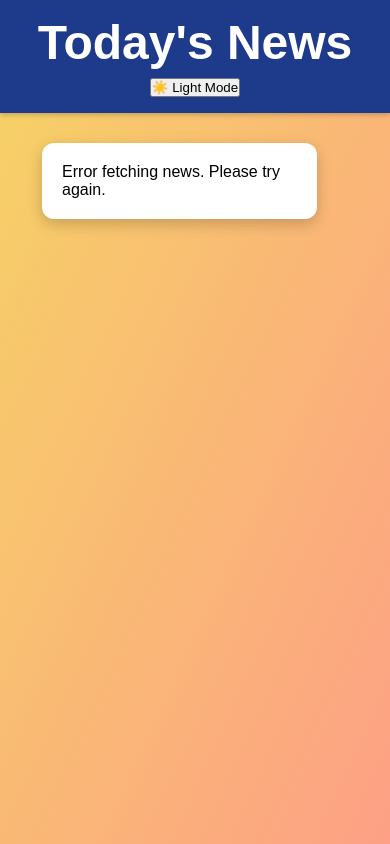
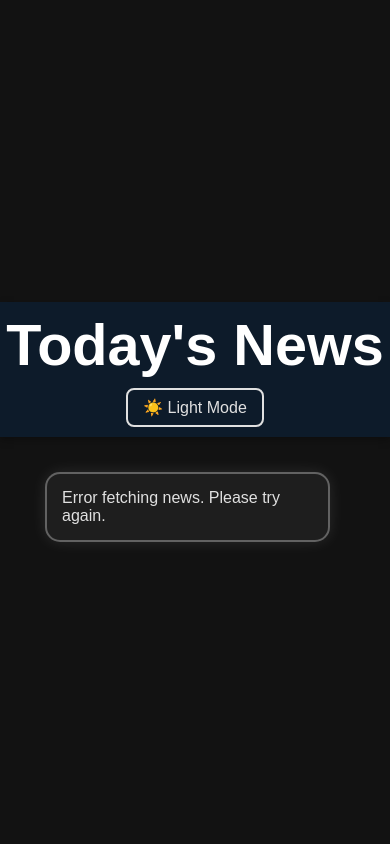
Before and after one commit to Sanjay7033/World-News, a plain HTML site: page index.html in a window 390 px wide. Both pictures are taken after a click on the button "🌙 Dark Mode". Drawn offline with Linux system fonts and the light colour scheme; no server answers.

Commit message:
style.css

```diff
--- a/style.css
+++ b/style.css
@@ -3,77 +3,147 @@
   margin: 0;
   padding: 0;
   box-sizing: border-box;
-  font-family: 'Arial', sans-serif;
+  font-family: 'Poppins', sans-serif;
 }
 
 /* Body Background */
 body {
-  background: linear-gradient(to bottom right, #f6d365, #fda085);
+  background: #FFFFFF; /* Clean white background */
   display: flex;
   flex-direction: column;
   align-items: center;
+  justify-content: center;
   min-height: 100vh;
+  transition: background 0.3s, color 0.3s;
 }
 
 /* Header (Navbar) */
 header {
   width: 100%;
-  background: #1E3A8A; /* Change this color to any from the list above */
+  background: #1E3A8A; /* Deep blue navbar */
   color: white;
   text-align: center;
   padding: 15px 0;
-  font-size: 1.5rem;
+  font-size: 1.8rem;
   font-weight: bold;
-  box-shadow: 0 2px 5px rgba(0, 0, 0, 0.2);
+  box-shadow: 0 3px 8px rgba(0, 0, 0, 0.3);
+  display: flex;
+  justify-content: center;
+  align-items: center;
+  position: relative;
+  transition: background 0.3s;
+}
+
+/* Theme Toggle Button */
+#theme-toggle {
+  position: absolute;
+  right: 20px;
+  background: transparent;
+  border: 2px solid white;
+  color: white;
+  padding: 8px 15px;
+  font-size: 1rem;
+  cursor: pointer;
+  border-radius: 8px;
+  transition: background 0.3s, color 0.3s;
+}
+
+#theme-toggle:hover {
+  background: white;
+  color: #1E3A8A;
 }
 
 /* News Container */
 #news-container {
-  background: white;
-  max-width: 800px;
+  background: #FFFFFF;
+  max-width: 850px;
   width: 90%;
+  padding: 25px;
+  border-radius: 15px;
+  box-shadow: 0 4px 12px rgba(0, 0, 0, 0.1);
+  margin-top: 35px;
+  border: 2px solid rgba(30, 58, 138, 0.5);
+  box-shadow: 0 0 15px rgba(30, 58, 138, 0.3);
+  display: flex;
+  flex-direction: column;
+  gap: 20px;
+  justify-content: center;
+  align-items: center;
+}
+
+/* News Article Box */
+.news-article {
+  background: #F8F9FA;
   padding: 20px;
   border-radius: 12px;
-  box-shadow: 0 5px 15px rgba(0, 0, 0, 0.2);
-  margin-top: 30px;
-}
-
-/* News Articles */
-.news-article {
-  background: white;
-  padding: 15px;
-  margin-bottom: 15px;
-  border-radius: 10px;
-  box-shadow: 0 2px 10px rgba(0, 0, 0, 0.1);
-  transition: transform 0.2s ease-in-out;
+  box-shadow: 0 3px 10px rgba(0, 0, 0, 0.1);
+  transition: transform 0.3s ease-in-out, box-shadow 0.3s ease-in-out;
+  width: 100%;
+  max-width: 750px;
 }
 
 .news-article:hover {
-  transform: scale(1.02);
+  transform: translateY(-5px);
+  box-shadow: 0 5px 15px rgba(0, 0, 0, 0.2);
 }
 
-/* News Title */
-.news-article h2 {
-  font-size: 20px;
-  color: #222;
-  margin-bottom: 5px;
+/* Responsive Design */
+@media (max-width: 768px) {
+  header {
+    flex-direction: column;
+    text-align: center;
+    padding: 10px 0;
+  }
+
+  #theme-toggle {
+    position: static;
+    margin-top: 10px;
+  }
+
+  #news-container {
+    width: 95%;
+    padding: 15px;
+    align-items: center;
+  }
+
+  .news-article {
+    padding: 15px;
+    font-size: 14px;
+  }
 }
 
-/* News Date */
-.news-article p {
-  font-size: 14px;
-  color: #666;
-  margin-bottom: 10px;
+/* Dark Mode Styles */
+body.dark-mode {
+  background: #121212;
+  color: #E0E0E0;
 }
 
-/* Read More Link */
-.news-article a {
-  text-decoration: none;
-  color: #0073e6;
-  font-weight: bold;
-  font-size: 16px;
+body.dark-mode header {
+  background: #0D1B2A;
 }
 
-.news-article a:hover {
-  text-decoration: underline;
+body.dark-mode #news-container {
+  background: #1E1E1E;
+  border-color: rgba(255, 255, 255, 0.3);
+  box-shadow: 0 0 15px rgba(255, 255, 255, 0.1);
 }
+
+body.dark-mode .news-article {
+  background: #252525;
+  color: #E0E0E0;
+  box-shadow: 0 3px 10px rgba(255, 255, 255, 0.1);
+}
+
+body.dark-mode .news-article:hover {
+  box-shadow: 0 5px 15px rgba(255, 255, 255, 0.2);
+}
+
+body.dark-mode #theme-toggle {
+  border-color: #E0E0E0;
+  color: #E0E0E0;
+}
+
+body.dark-mode #theme-toggle:hover {
+  background: #E0E0E0;
+  color: #121212;
+}
```
